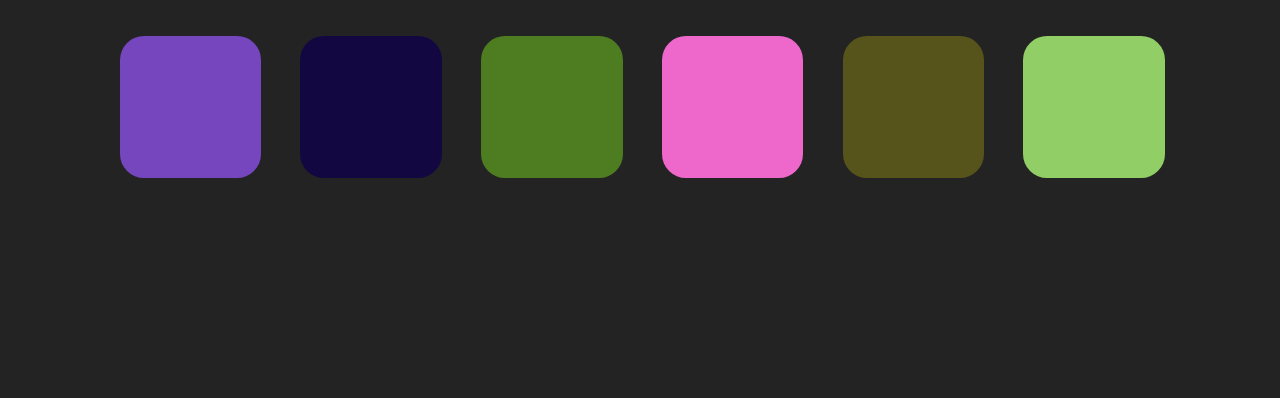
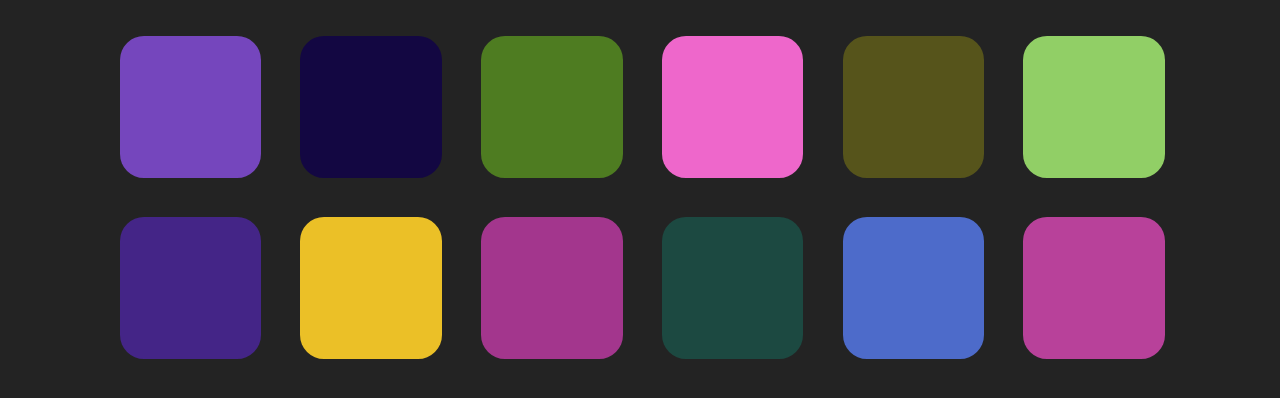
Before and after one commit to aryanthesaini/Color-Game, a plain HTML site: page index.html in a window 1280 px wide. Shown: the part 214-612 px from the top of the page. Drawn offline with Linux system fonts and the light colour scheme.

Commit message:
Update index.html

```diff
--- a/index.html
+++ b/index.html
@@ -26,6 +26,12 @@
 	 <div class=square></div>
 	 <div class=square></div>
 	 <div class=square></div>
+	 <div class=square></div>
+	 <div class=square></div>
+	 <div class=square></div>
+	 <div class=square></div>
+	 <div class=square></div>
+	 <div class=square></div>
 	</div>
 
 </body>
```
